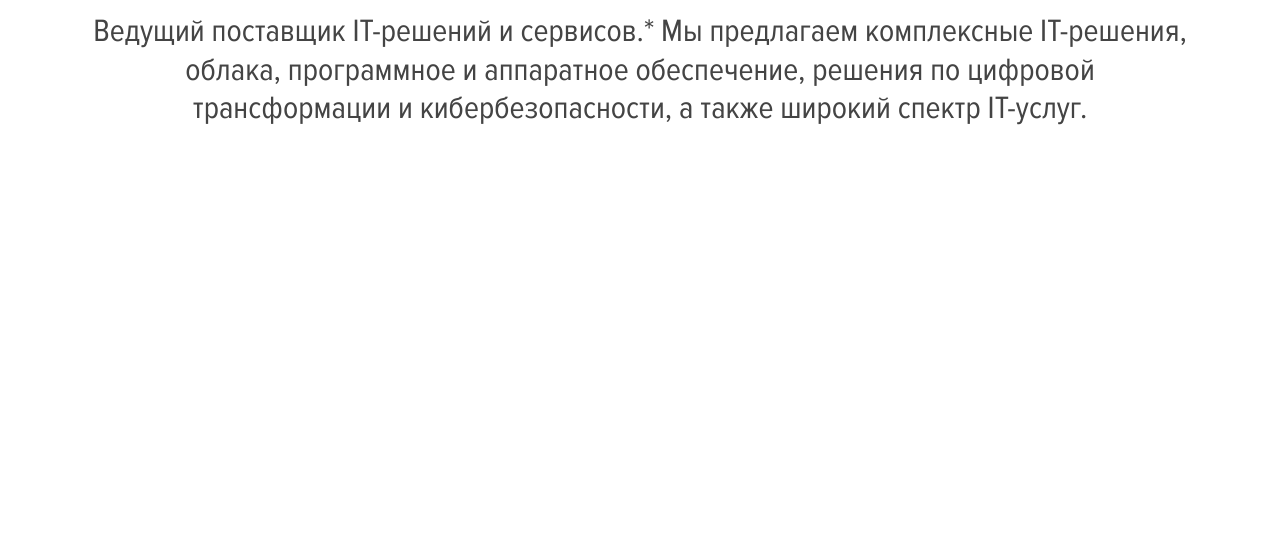
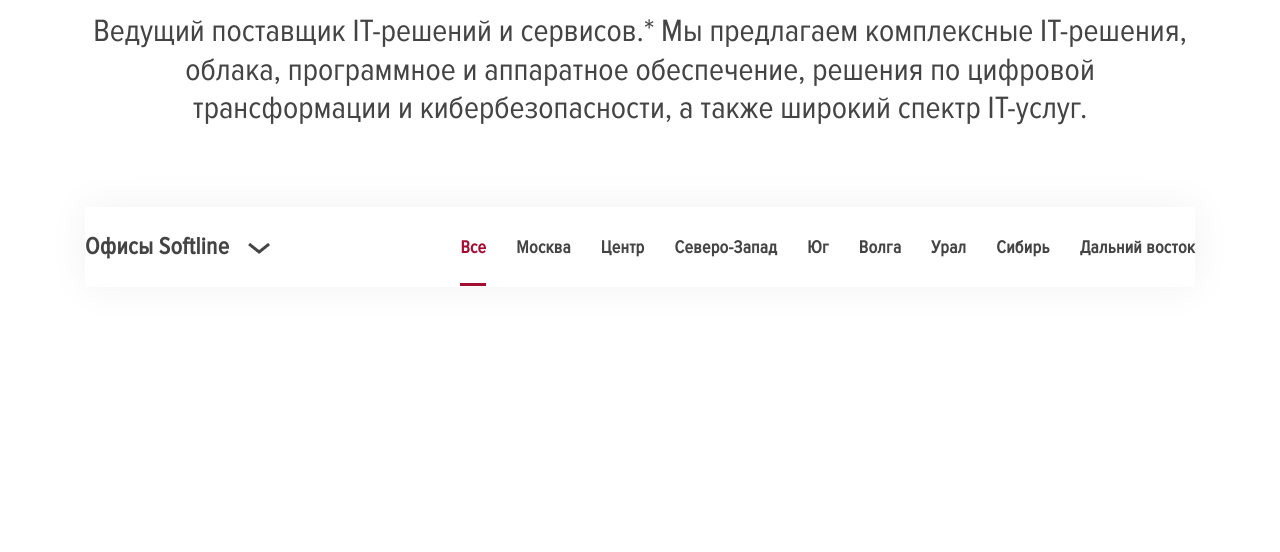
Before and after one commit to PakhomovIvan/PeachStudio, a website built with Vite: page index.html in a window 1280 px wide. Shown: the part 248-800 px from the top of the page. Built offline with nearby package versions, Linux system fonts and the light colour scheme.

Commit message:
feat: navigate header

```diff
--- a/index.html
+++ b/index.html
@@ -18,7 +18,7 @@
         </nav>
       </header>
       <body>
-        <div class="about">
+        <div class="wrapper__about">
           <h1>Softline</h1>
           <p>
             Ведущий поставщик IT-решений и сервисов.* Мы предлагаем комплексные
@@ -27,6 +27,28 @@
             IT-услуг.
           </p>
         </div>
+
+        <div class="wrapper__map-navigation">
+          <div class="navigate">
+            <div class="navigate__offices">
+              <button>Офисы Softline</button>
+              <img src="/img/icons/arrow.png" alt="arrow" />
+            </div>
+            <nav>
+              <li class="active">Все</li>
+              <li>Москва</li>
+              <li>Центр</li>
+              <li>Северо-Запад</li>
+              <li>Юг</li>
+              <li>Волга</li>
+              <li>Урал</li>
+              <li>Сибирь</li>
+              <li>Дальний восток</li>
+            </nav>
+          </div>
+          <div class="map"></div>
+          <div></div>
+        </div>
       </body>
     </div>
   </body>
--- a/src/styles/main.scss
+++ b/src/styles/main.scss
@@ -13,16 +13,12 @@ header {
   justify-content: space-between;
   align-items: center;
 
-  img {
-    margin-left: 7px; //FIX
-  }
-
   a {
     margin-right: 20px;
     transition: 0.3s ease-in-out;
 
     &:last-child {
-      margin-right: 10px; //FIX
+      margin-right: 0; //FIX
     }
 
     &:hover {
@@ -31,7 +27,7 @@ header {
   }
 }
 
-.about {
+.wrapper__about {
   margin: 79px 70px;
   display: flex;
   flex-direction: column;
@@ -42,3 +38,50 @@ header {
     text-align: center;
   }
 }
+
+.navigate {
+  margin: 0 70px;
+  height: 80px;
+  display: flex;
+  justify-content: space-between;
+  align-items: center;
+  box-shadow: 0px 0px 40px 0px #0000000f;
+
+  button {
+    margin-right: 15px;
+    background: none;
+  }
+
+  .navigate__offices {
+    cursor: pointer;
+  }
+
+  nav {
+    display: flex;
+    gap: 30px;
+
+    li {
+      position: relative;
+      cursor: pointer;
+      list-style-type: none;
+      transition: 0.3s ease-in-out;
+
+      &:hover {
+        color: colors.$primary-text-hover;
+      }
+    }
+
+    li.active {
+      color: colors.$primary-text-hover;
+    }
+
+    li.active::before {
+      content: '';
+      position: absolute;
+      top: 46px;
+      width: 100%;
+      height: 3px;
+      background: colors.$primary-text-hover;
+    }
+  }
+}
--- a/src/styles/modules/_typography.scss
+++ b/src/styles/modules/_typography.scss
@@ -15,8 +15,10 @@
 }
 
 a {
+  font-family: 'ProximaReg';
   font-weight: 600;
   font-size: 17px;
+  letter-spacing: 0.04rem;
   color: colors.$primary-text;
 }
 
@@ -24,7 +26,6 @@ h1 {
   font-size: 56px;
   font-weight: 700;
   line-height: 120%;
-  letter-spacing: 0%;
   color: colors.$primary-text-hover;
 }
 
@@ -35,3 +36,22 @@ p {
   line-height: 120%;
   color: colors.$primary-text;
 }
+
+button {
+  padding: 0;
+  font-family: 'ProximaReg';
+  font-weight: 600;
+  font-size: 24px;
+  line-height: 100%;
+  letter-spacing: 0.025rem;
+  color: colors.$primary-text;
+}
+
+li {
+  font-family: 'ProximaReg';
+  font-size: 18px;
+  font-weight: 600;
+  line-height: 20px;
+  letter-spacing: 0.02rem;
+  color: colors.$primary-text;
+}
```
Also changed, not shown: public/img/icons/arrow.png (added), public/img/icons/arrow.svg (added).
